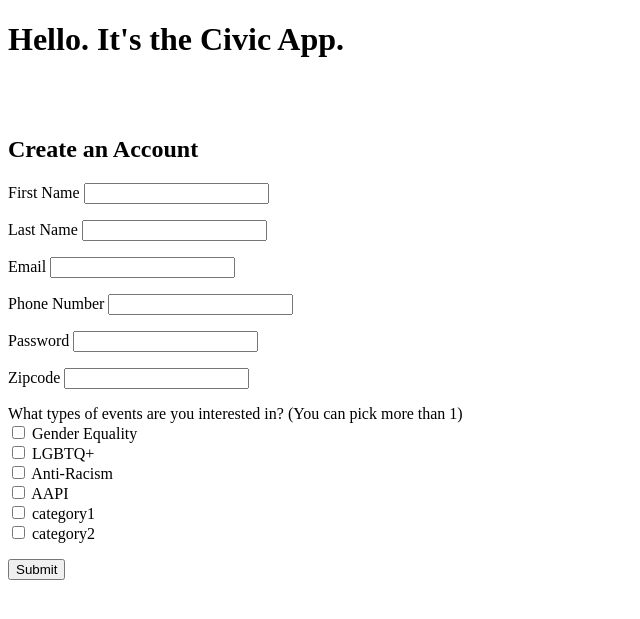
After one commit to abercilla/civic-app-project, a Flask app: page /create-account in a window 1280 px wide. The commit adds this page. Shown: the top 619 px of the page, without its empty margins (0-640 px from the left). Run offline with Flask 2, Linux system fonts and the light colour scheme.

Commit message:
Created create-account form, added logic to collect/commit user account info

```diff
--- a/model.py
+++ b/model.py
@@ -4,7 +4,8 @@ from flask_sqlalchemy import SQLAlchemy
 
 db = SQLAlchemy()
 
-################# MODEL DEFINITIONS ###############
+#------------- MODEL DEFINITIONS ------------#
+
 #-- User can have many Events
 #-- Event can have many Users
 
@@ -41,7 +42,7 @@ class User(db.Model):
     lname = db.Column(db.String(25), nullable=False)
     email = db.Column(db.String(100), nullable=False,
                                         unique=True)
-    phone = db.Column(db.Integer) #do I then parse this out with RegEx
+    phone = db.Column(db.String) #parse this out with RegEx, how to get leading 0s to stay
     password = db.Column(db.String)
 
     zipcode = db.Column(db.Integer)
--- a/server.py
+++ b/server.py
@@ -23,13 +23,41 @@ def index():
     #     return
     return render_template('homepage.html')
 
-@app.route('/create-account', methods=['POST'])
+@app.route('/create-account')
 def create_account():
-    """Create account for user"""
+    """Form for user to create"""
 
-    session['fname'] = request.form.get('fname')
 
-    return render_template('/feed')
+
+    return render_template('/create-account.html')
+
+
+@app.route('/feed', methods=['POST'])
+def collect_account():
+    """Collect account info for user"""
+
+    fname = request.form.get("fname")
+    lname = request.form.get("lname")
+    email = request.form.get("email")
+    phone = request.form.get("phone")
+    password = request.form.get("password")
+    zipcode = request.form.get("zipcode")
+
+    user = crud.create_user(fname=fname, lname=lname, email=email,
+                    phone=phone, password=password, zipcode=zipcode)
+
+    #print(f'HERE IS THE USER = {user}')
+
+    #collect categories chosen and connect to user
+    categories = request.form.getlist("categories")
+    crud.connect_user_to_multiple_prefs(user, categories)
+
+    #print(f'HERE ARE THE USER_PREFS= {user.preferences}')
+
+
+    #session[user.user_id]
+
+    return render_template('/feed.html',fname=fname)
 
 
 if __name__ == "__main__":
--- a/templates/base.html
+++ b/templates/base.html
@@ -5,7 +5,7 @@
         <meta charset="utf-8"/>
         <meta name="viewport" content="width=device-width"/>
     <title>
-        {% block title %}{% endblock %}
+    {% block title %}{% endblock %}
     </title>
     {%block head%}{% endblock %}
     </head>
@@ -17,7 +17,5 @@
 
     <body>
     {% block body %}{% endblock %}
-
-    {% block after_body %}{% endblock %}
     </body>
 </html>
--- /dev/null
+++ b/templates/create-account.html
@@ -0,0 +1,98 @@
+<!--This page is rendered when URL is "/"
+        and the user input is captured by "/create-account" app route-->
+
+        {% extends 'base.html' %}
+
+        {%block title %}Civic App Home{% endblock %}
+
+        {% block body %}
+
+            <h1>Hello. It's the Civic App.</h1>
+
+            <br>
+            <br>
+            <h2>Create an Account</h2>
+
+            <form action="/feed" method ="POST">
+
+                <!--ask user to type in First Name-->
+                <p> <label>First Name</label>
+                  <input type="text" name="fname">
+                </p>
+
+                <!--ask user to type in Last Name-->
+                <p>
+                    <label>Last Name</label>
+                    <input type="text" name="lname">
+                    </p>
+
+                <!--ask user to type in Email-->
+                <p>
+                    <label>Email</label>
+                    <input type="text" name="email">
+                </p>
+
+                <!--ask user to type in Phone Number-->
+                <p>
+                    <label>Phone Number</label>
+                    <input type="text" name="phone">
+                </p>
+
+                 <!--ask user to type in Phone Number-->
+                 <p>
+                    <label>Password</label>
+                    <input type="text" name="password">
+                </p>
+
+                <!--ask user to type in Zipcode-->
+                <p>
+                    <label>Zipcode</label>
+                    <input type="text" name="zipcode">
+                </p>
+
+
+
+             <!--ask user to choose category from dropdown-->
+                   <p> <label>What types of events are you interested in? (You can pick more than 1)</label>
+                    <br>
+                    <input type = "checkbox" name = "categories" value="Gender Equality">
+                    <label>Gender Equality</label>
+                    <br>
+                    <input type = "checkbox" name = "categories" value="LGBTQ+">
+                    <label>LGBTQ+</label>
+                    <br>
+                    <input type = "checkbox" name = "categories" value="Anti-Racism">
+                    <label>Anti-Racism</label>
+                    <br>
+                    <input type = "checkbox" name = "categories" value="AAPI">
+                    <label>AAPI</label>
+                    <br>
+                    <input type = "checkbox" name = "categories" value="category1">
+                    <label>category1</label>
+                    <br>
+                    <input type = "checkbox" name = "categories" value="category2">
+                    <label>category2</label>
+                    </p>
+
+                    <div>
+                        <input type = "submit"/>
+                    </div>
+
+                </form>
+
+                <!-- <p><input type="submit">
+                </p>
+                </form><form action="/create-account" method="POST">
+                <div>
+                    <label for="namefield">Name:</label>
+                    <input id="namefield" type="text" name="fname" required/>
+                    <input id="namefield" type="text" name="fname" required/>
+                    </div>
+                    <br>
+                    <div>
+                        <input type="submit"/>
+                    </div>
+                </div>
+            </form> -->
+
+        {% endblock %}
--- a/templates/feed.html
+++ b/templates/feed.html
@@ -4,12 +4,12 @@
 
 {% block body %}
 
-    <h1>Welcome back, {{name}} !</h1>
+    <h1>Welcome, {{fname}} !</h1>
 
     <br>
     <br>
-    <h2>Here are your saved events: </h2>
-    <!-- {% for event in events %}
+    <h2>Get started by saving some events: </h2>
+    <!-- % for event in events %
     <div class="event-div">
         <h3>Event 1</h3>
     </div> -->
```
Also changed, not shown: crud.py (+48 -16 lines), seed_database.py (+25 -24 lines), templates/homepage.html (+14 -11 lines).
